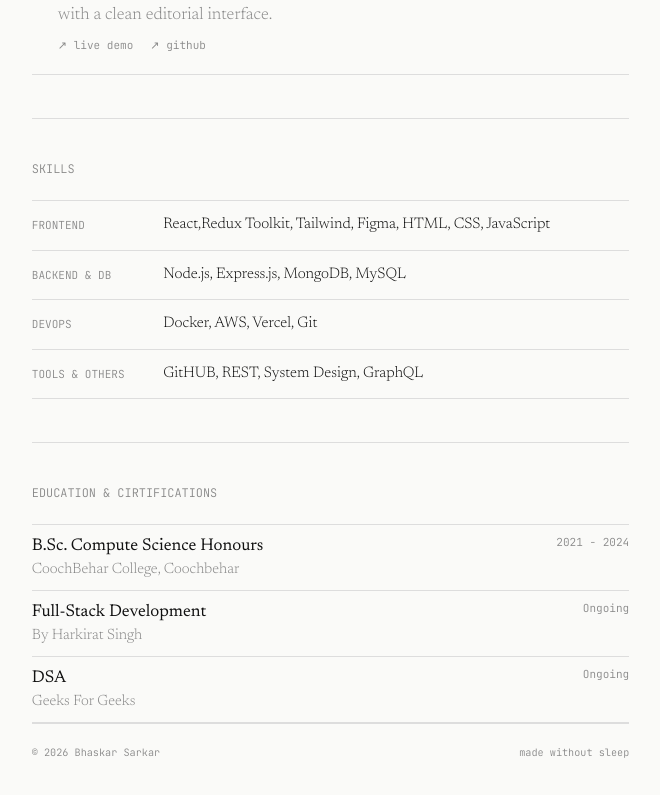
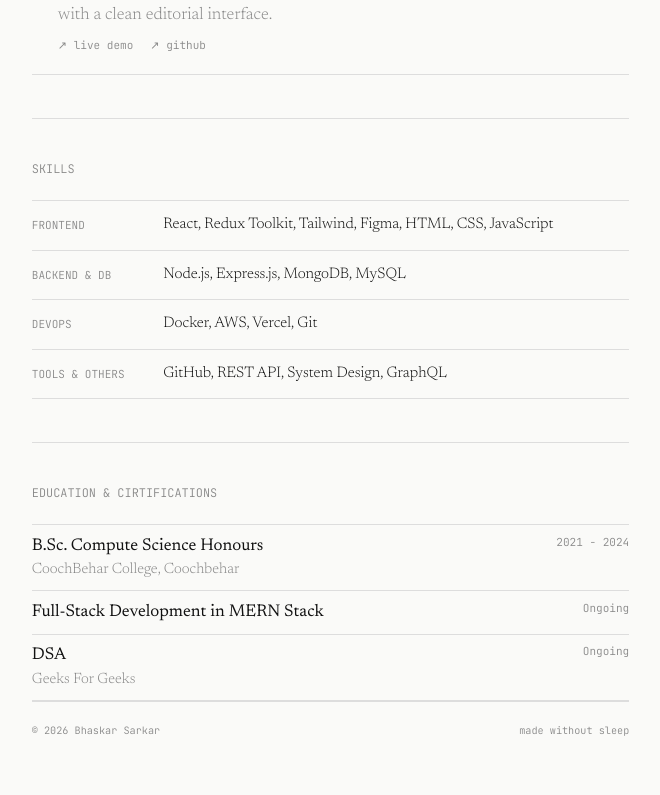
Before and after one commit to bhaskar-f/my-portfolio, a React (Vite) app in the folder frontend/: page / in a window 1280 px wide. Shown: the part 1041-1836 px from the top of the page, without its empty margins (302-962 px from the left). Built offline with nearby package versions, Linux system fonts and the light colour scheme; no server answers.

Commit message:
some typing mistakes

```diff
--- a/frontend/src/components/Education.jsx
+++ b/frontend/src/components/Education.jsx
@@ -6,8 +6,8 @@ export default function Educations() {
       year: "2021 - 2024",
     },
     {
-      degree: "Full-Stack Development",
-      field: "By Harkirat Singh",
+      degree: "Full-Stack Development in MERN Stack",
+      field: "",
       year: "Ongoing",
     },
     {
--- a/frontend/src/components/Skills.jsx
+++ b/frontend/src/components/Skills.jsx
@@ -2,7 +2,7 @@ export default function Skills() {
   const skills = [
     {
       field: "Frontend",
-      skills: " React,Redux Toolkit, Tailwind, Figma, HTML, CSS, JavaScript",
+      skills: " React, Redux Toolkit, Tailwind, Figma, HTML, CSS, JavaScript",
     },
     {
       field: "Backend & Db",
@@ -14,7 +14,7 @@ export default function Skills() {
     },
     {
       field: "tools & others",
-      skills: "GitHUB, REST, System Design, GraphQL",
+      skills: "GitHub, REST API, System Design, GraphQL",
     },
   ];
 
```
